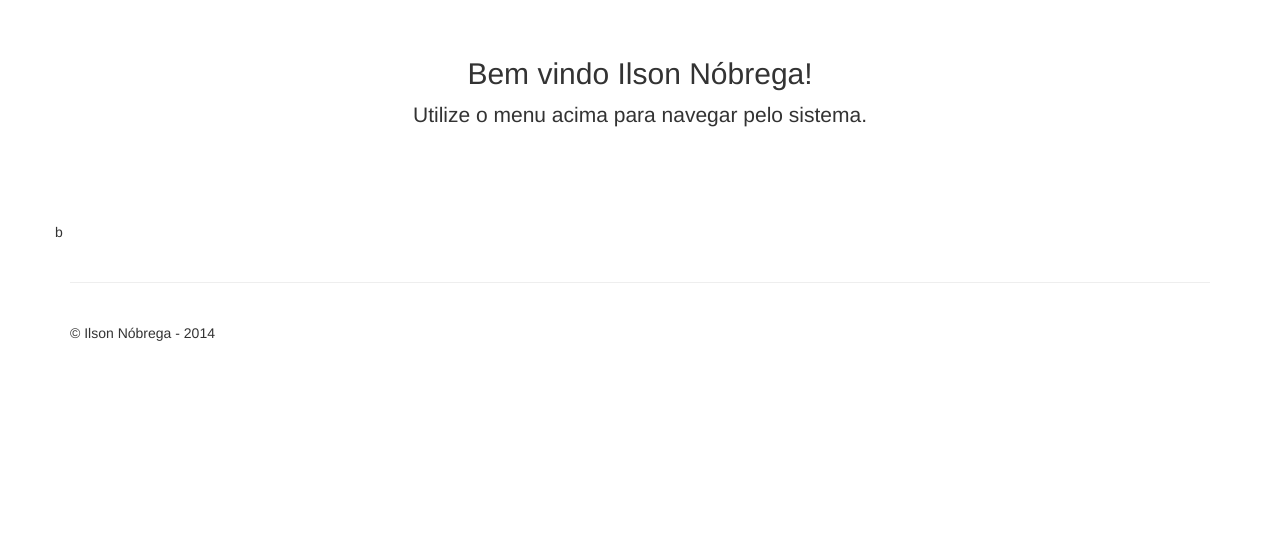
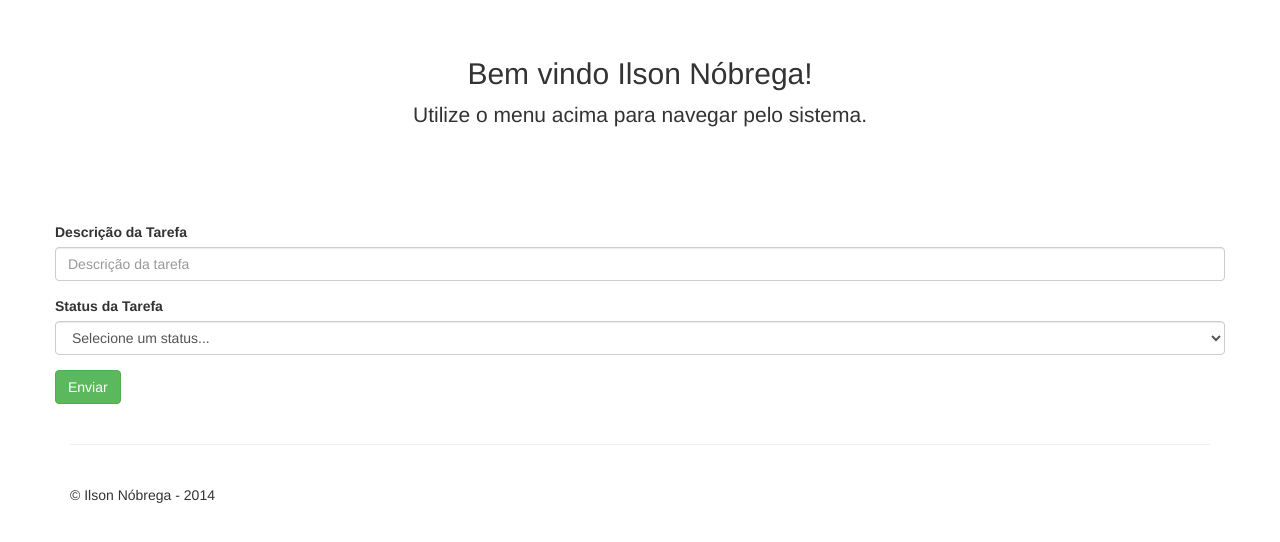
Before and after one commit to ilson-nobrega/teste-unyleya, a PHP site: page /index.php?page=incluir-nova-tarefa in a window 1280 px wide. Shown: the part 51-593 px from the top of the page. Run offline with PHP 8.4, Linux system fonts and the light colour scheme; some libraries are stand-ins or nearby versions.

Commit message:
Inclusão do Formulário de Cadastro

```diff
--- a/view/application/incluir-nova-tarefa.php
+++ b/view/application/incluir-nova-tarefa.php
@@ -24,7 +24,21 @@
         <p class="lead">Utilize o menu acima para navegar pelo sistema.</p>
     </div>
     <div class="row">
-        b
+        <form role="form" action="" method="post">
+          <div class="form-group">
+            <label for="descricaoTarefa">Descrição da Tarefa</label>
+            <input type="text" name="descricao" class="form-control" id="descricaoTarefa" placeholder="Descrição da tarefa">
+          </div>
+          <div class="form-group">
+            <label for="statusTarefa">Status da Tarefa</label>
+            <select name="status" class="form-control">
+              <option>Selecione um status...</option>
+              <option>A Fazer</option>
+              <option>Concluída</option>
+            </select>
+          </div>
+          <button type="submit" class="btn btn-success">Enviar</button>
+        </form>
     </div>
     <div class="footer">
         <p>&copy; Ilson Nóbrega - 2014</p>
```
